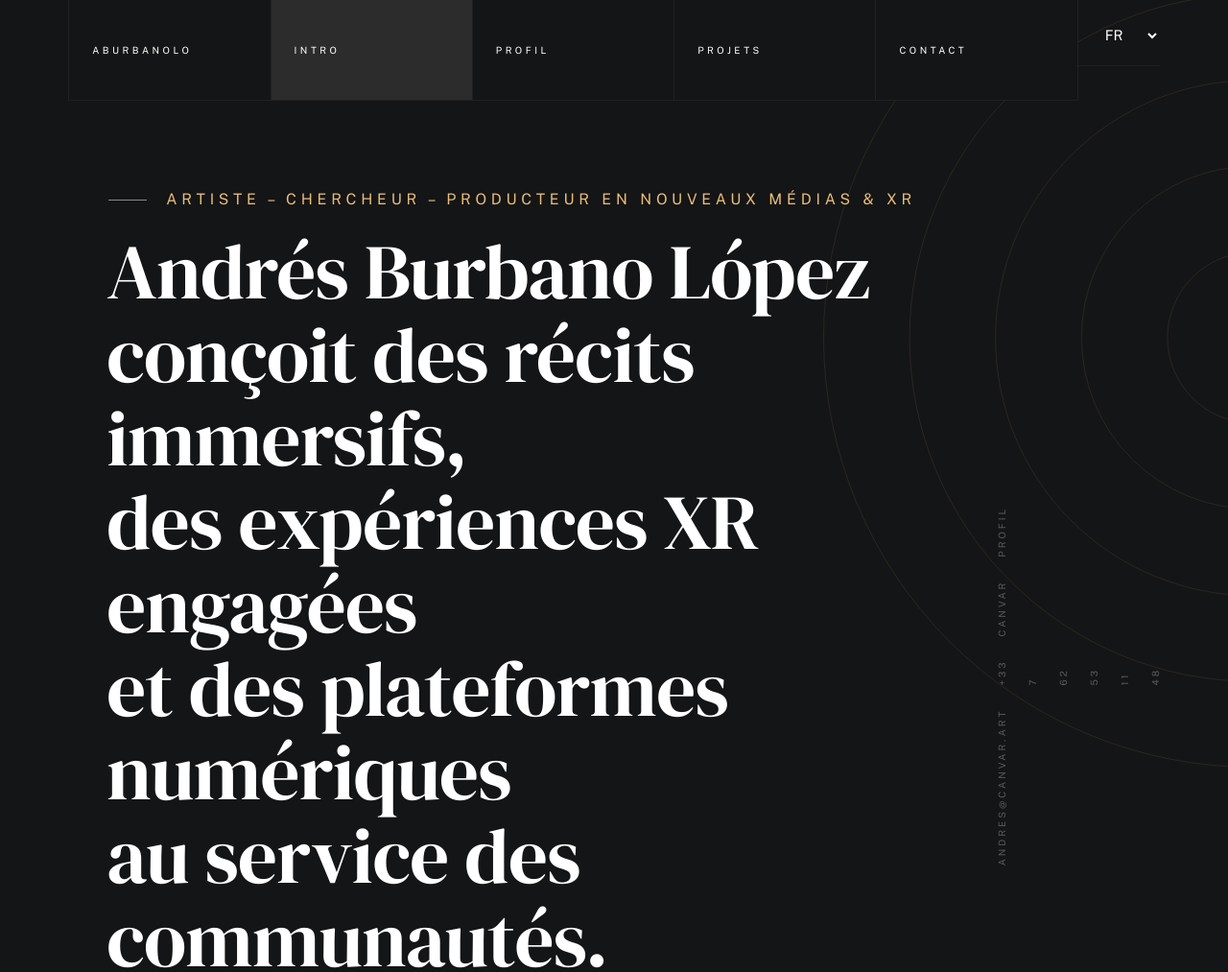
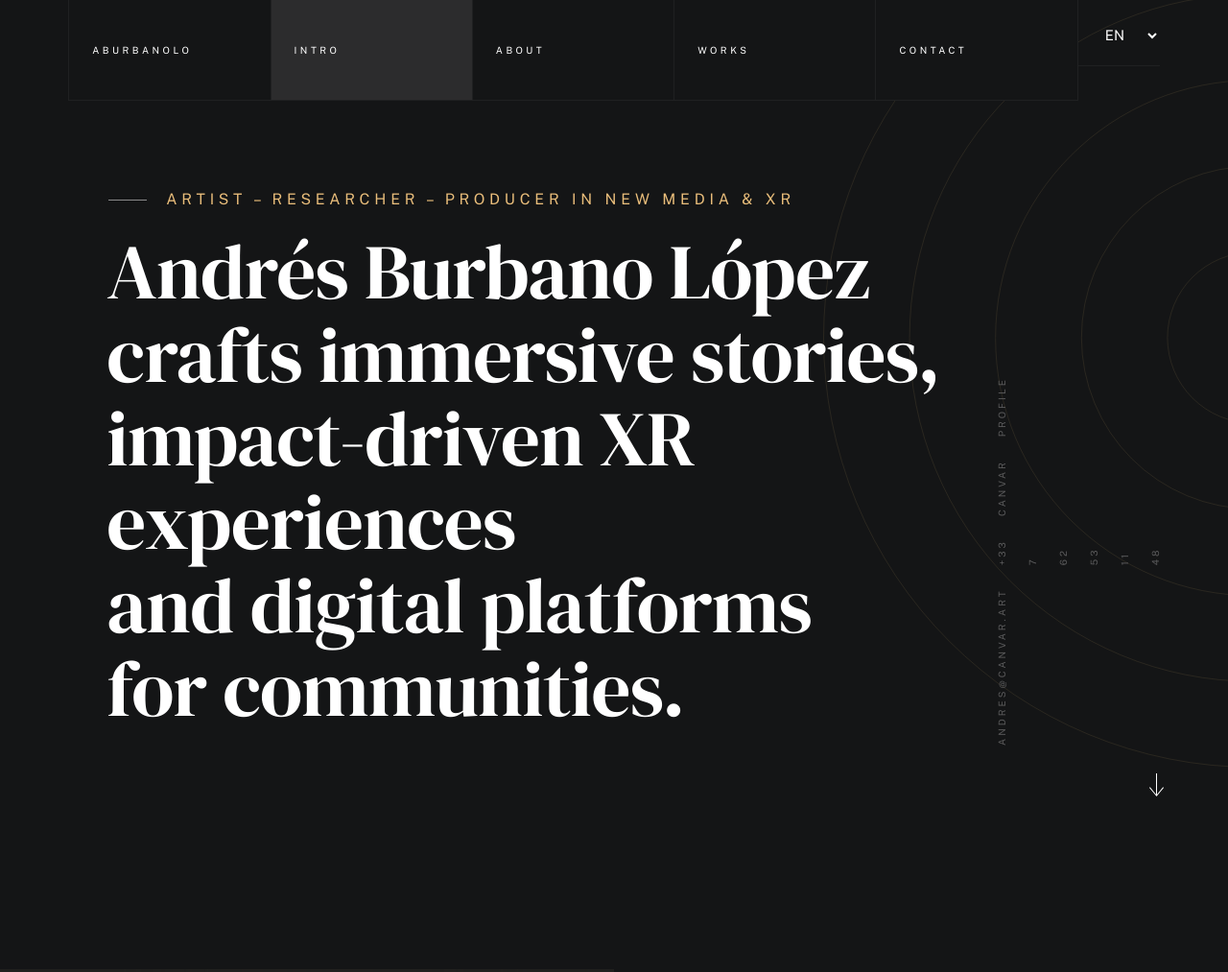
Before and after one commit to aburbanol/personal-webpage, a plain HTML site: page index.html in a window 1280 px wide. Shown: the top 1013 px of the page at 96% size. Drawn offline with nearby package versions, Linux system fonts and the light colour scheme; a web font is replaced by a local one.

Commit message:
Set English as default site language

```diff
--- a/index.html
+++ b/index.html
@@ -1,12 +1,12 @@
 <!DOCTYPE html>
-<html class="no-js ss-preload" lang="fr">
+<html class="no-js ss-preload" lang="en">
 <head>
 
     <!--- basic page needs
     ================================================== -->
     <meta charset="utf-8">
     <title>ABurbanolo</title>
-    <meta name="description" content="Portfolio d'Andrés Burbano López, artiste-chercheur et producteur en nouveaux médias et XR.">
+    <meta name="description" content="Portfolio of Andrés Burbano López, artist-researcher and producer in new media and XR.">
     <meta name="author" content="Andrés Burbano López">
 
     <!-- mobile specific metas
@@ -69,11 +69,11 @@
                         <li><a href="#works" class="smoothscroll" data-i18n="nav.works">Works</a></li>
                         <li><a href="#contact" class="smoothscroll" data-i18n="nav.contact">Say Hello</a></li>
                     </ul>
-                    <div class="language-switcher" aria-label="Changer la langue">
-                        <select id="language-select" class="lang-select" aria-label="Sélectionnez votre langue">
+                    <div class="language-switcher" aria-label="Change language">
+                        <select id="language-select" class="lang-select" aria-label="Select your language">
                             <option value="es">ES</option>
-                            <option value="en">EN</option>
-                            <option value="fr" selected>FR</option>
+                            <option value="en" selected>EN</option>
+                            <option value="fr">FR</option>
                         </select>
                         <span class="language-switcher__chevron" aria-hidden="true"></span>
                     </div>
--- a/js/main.js
+++ b/js/main.js
@@ -661,7 +661,7 @@
         if (!select) return;
 
         const applyTranslations = function(lang) {
-            const dictionary = translations[lang] || translations.fr;
+            const dictionary = translations[lang] || translations.en;
             document.documentElement.setAttribute('lang', lang);
 
             document.querySelectorAll('[data-i18n]').forEach(function(el) {
@@ -678,7 +678,7 @@
         };
 
         const storedLang = localStorage.getItem('preferred-lang');
-        const initialLang = translations[storedLang] ? storedLang : 'fr';
+        const initialLang = translations[storedLang] ? storedLang : 'en';
 
         select.value = initialLang;
         applyTranslations(initialLang);
```
